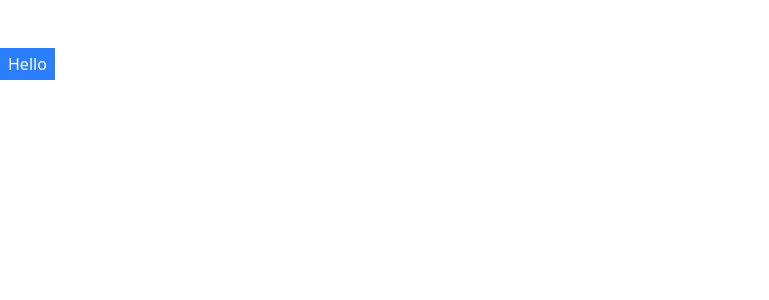
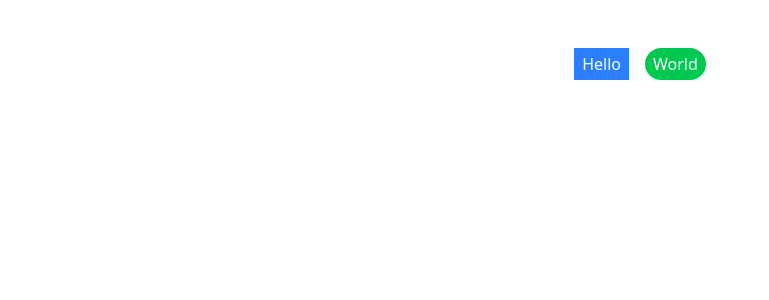
Before and after one commit to Villy-P/corekit-ui, a SvelteKit app: page / in a window 1280 px wide. Shown: the top 300 px of the page, without its empty margins (0-769 px from the left). Built offline with nearby package versions, Linux system fonts and the light colour scheme.

Commit message:
feat: wrap Button components in a div for better layout control

```diff
--- a/src/lib/components/Button.svelte
+++ b/src/lib/components/Button.svelte
@@ -18,9 +18,15 @@
     }: ButtonProps = $props();
 
     let pillClass = "rounded-full";
-    let defaultClass = $derived("text-white cursor-pointer px-2 py-1" + (pill ? pillClass : ""));
+    let defaultClass = $derived("text-white cursor-pointer px-2 py-1 " + (pill ? pillClass : ""));
 
     let combinedClass = $derived(twMerge(defaultClass, className));
 </script>
 
-<button class={combinedClass}> {@render children?.()} </button>
+<button class={combinedClass}>
+    {#if href}
+        <a {href} target={target}>{@render children?.()}</a>
+    {:else}
+        {@render children?.()}
+    {/if}
+</button>
--- a/src/routes/+page.svelte
+++ b/src/routes/+page.svelte
@@ -14,4 +14,7 @@
 
 <!-- <canvas use:fbmBackground={{octaves: octaves, warps: 2, scale: 3}} class="w-screen h-screen"></canvas> -->
 <br><br>
-<Button class="bg-blue-500">Hello</Button>
+<div class="flex w-full items-center justify-center gap-4">
+    <Button class="bg-blue-500">Hello</Button>
+    <Button class="bg-green-500" pill>World</Button>
+</div>
```
